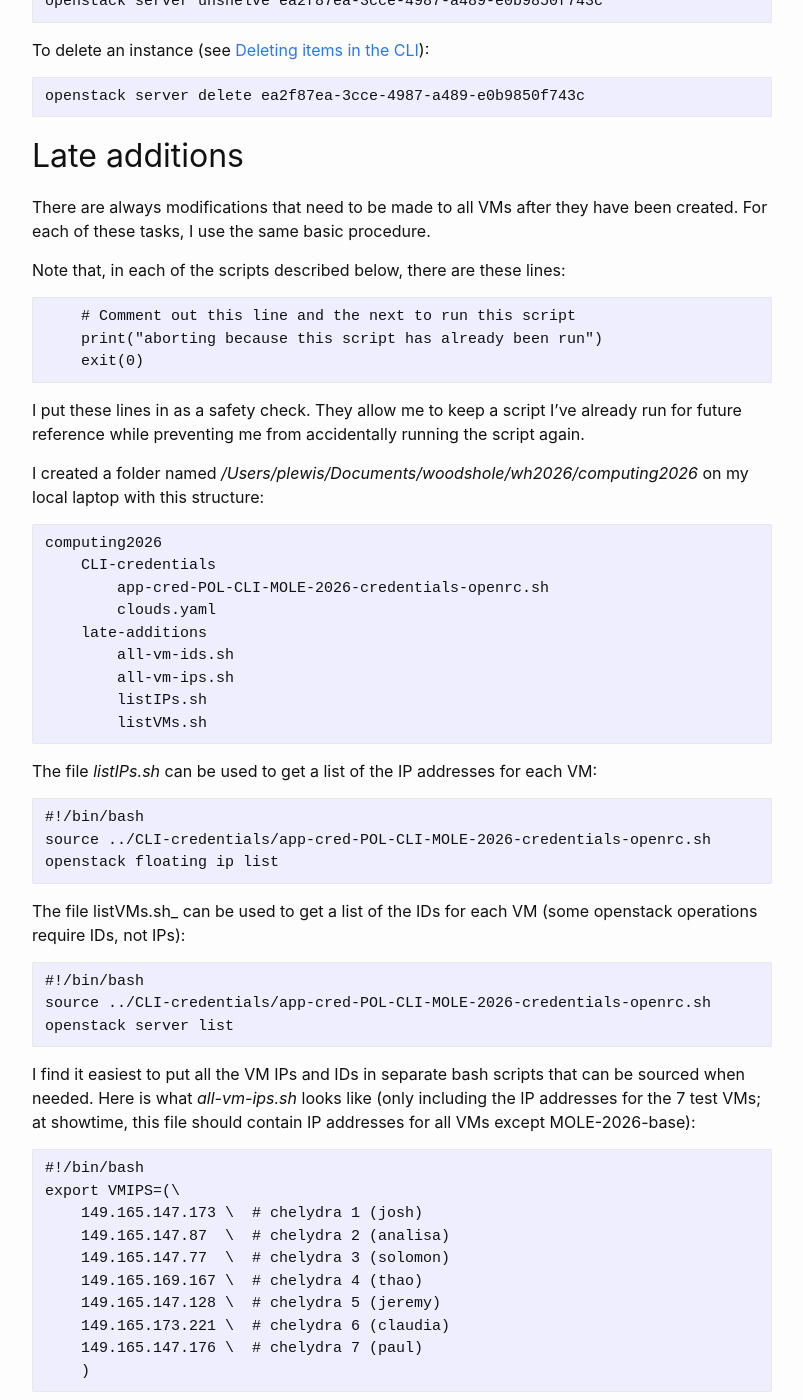
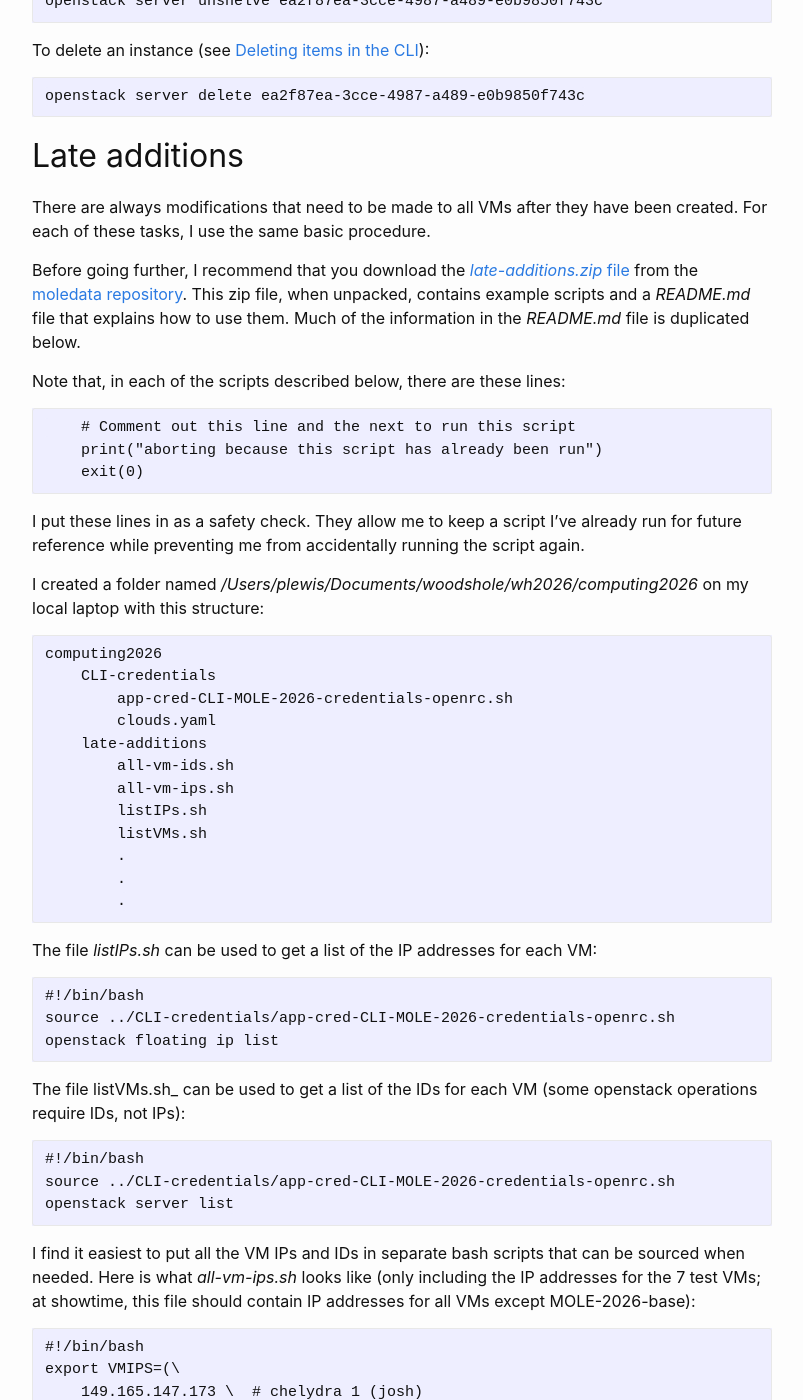
Before and after one commit to molevolworkshop/molevolworkshop.github.io, a Jekyll site: the page built from prep/jetstream2026.md, in a window 1280 px wide and 1400 px high, scrolled down 34583 px. Shown: the whole window, without its empty margins (238-1041 px from the left). Built offline with Jekyll 4.4.1, drawn with Linux system fonts in a browser that asks for light colours; some of the changed text lies outside the part shown.

Commit message:
updated ml tutorial and jetstream notes

```diff
--- a/prep/jetstream2026.md
+++ b/prep/jetstream2026.md
@@ -1314,7 +1314,7 @@
 
 | Field                    | Value                                                            |
 | ------------------------ | ---------------------------------------------------------------- |
-| Name                     | POL-CLI-MOLE-2026-credentials                                    |
+| Name                     | CLI-MOLE-2026-credentials                                        |
 | Description              | 2026 Woods Hole Molecular Evolution Workshop at MBL              |
 | Secret                   | not shown here, stored in my password manager                    |
 | Expiration Date          | 07/30/2026                                                       |
@@ -1336,7 +1336,7 @@
 
     ~/.config/openstack/clouds.yaml
 
-The file _app-cred-POL-CLI-MOLE-2026-credentials-openrc.sh_ was downloaded by pressing the **Download openrc file** button and saved on my local hard drive. This is the file can be sourced to provide these environmental variables needed for authentication:
+The file _app-cred-CLI-MOLE-2026-credentials-openrc.sh_ was downloaded by pressing the **Download openrc file** button and saved on my local hard drive. This is the file can be sourced to provide these environmental variables needed for authentication:
 
     OS_AUTH_TYPE
     OS_AUTH_URL
@@ -1815,6 +1815,8 @@
 
 There are always modifications that need to be made to all VMs after they have been created. For each of these tasks, I use the same basic procedure.
 
+Before going further, I recommend that you download the [_late-additions.zip_ file](https://github.com/molevolworkshop/moledata/blob/main/late-additions.zip) from the [moledata repository](https://github.com/molevolworkshop/moledata). This zip file, when unpacked, contains example scripts and a _README.md_ file that explains how to use them. Much of the information in the _README.md_ file is duplicated below.
+
 Note that, in each of the scripts described below, there are these lines:
 
         # Comment out this line and the next to run this script
@@ -1827,24 +1829,27 @@
 
     computing2026
         CLI-credentials
-            app-cred-POL-CLI-MOLE-2026-credentials-openrc.sh
+            app-cred-CLI-MOLE-2026-credentials-openrc.sh
             clouds.yaml
         late-additions
             all-vm-ids.sh
             all-vm-ips.sh
             listIPs.sh
             listVMs.sh
+            .
+            .
+            .
 
 The file _listIPs.sh_ can be used to get a list of the IP addresses for each VM:
 
     #!/bin/bash
-    source ../CLI-credentials/app-cred-POL-CLI-MOLE-2026-credentials-openrc.sh
+    source ../CLI-credentials/app-cred-CLI-MOLE-2026-credentials-openrc.sh
     openstack floating ip list
 
 The file listVMs.sh_ can be used to get a list of the IDs for each VM (some openstack operations require IDs, not IPs):
 
     #!/bin/bash
-    source ../CLI-credentials/app-cred-POL-CLI-MOLE-2026-credentials-openrc.sh
+    source ../CLI-credentials/app-cred-CLI-MOLE-2026-credentials-openrc.sh
     openstack server list
 
 I find it easiest to put all the VM IPs and IDs in separate bash scripts that can be sourced when needed. Here is what _all-vm-ips.sh_ looks like (only including the IP addresses for the 7 test VMs; at showtime, this file should contain IP addresses for all VMs except MOLE-2026-base):
@@ -1908,20 +1913,20 @@
 * Create a folder named _2025-10-30-replace-file_ under your _late-additions_ folder on your laptop
 * Create a bash script named _replace-file.sh_ in _late-additions/2025-10-30-replace-file_ with these contents:
 
-    #!/bin/bash
-
-    # Comment out this line and the next to run this script
-    print("aborting because this script has already been run")
-    exit(0)
-
-    source ../all-vm-ips.sh
-
-    for ip in ${VMIPS[@]}
-    do
-        echo $ip
-        scp junk.sh moleuser@$ip:/tmp
-        ssh -t moleuser@$ip "bash -c 'cd /tmp; chmod +x junk.sh; sudo mv junk.sh /usr/local/bin'"
-    done
+        #!/bin/bash
+
+        # Comment out this line and the next to run this script
+        print("aborting because this script has already been run")
+        exit(0)
+
+        source ../all-vm-ips.sh
+
+        for ip in ${VMIPS[@]}
+        do
+            echo $ip
+            scp junk.sh moleuser@$ip:/tmp
+            ssh -t moleuser@$ip "bash -c 'cd /tmp; chmod +x junk.sh; sudo mv junk.sh /usr/local/bin'"
+        done
 
 * Comment out the two "sanity check" lines and run the script (assuming you are in _late-additions/2025-10-30-replace-file_ folder)
 
@@ -1969,7 +1974,7 @@
         print("aborting because this script has already been run")
         exit(0)
 
-        source ../../CLI-credentials/app-cred-POL-CLI-MOLE-2026-credentials-openrc.sh
+        source ../../CLI-credentials/app-cred-CLI-MOLE-2026-credentials-openrc.sh
         source ../all-vm-ids.sh
 
         for vm in ${VMIDS[@]} ; do
```
Also changed, not shown: faculty/smith/tutorial2026.md (+16 -3 lines).
